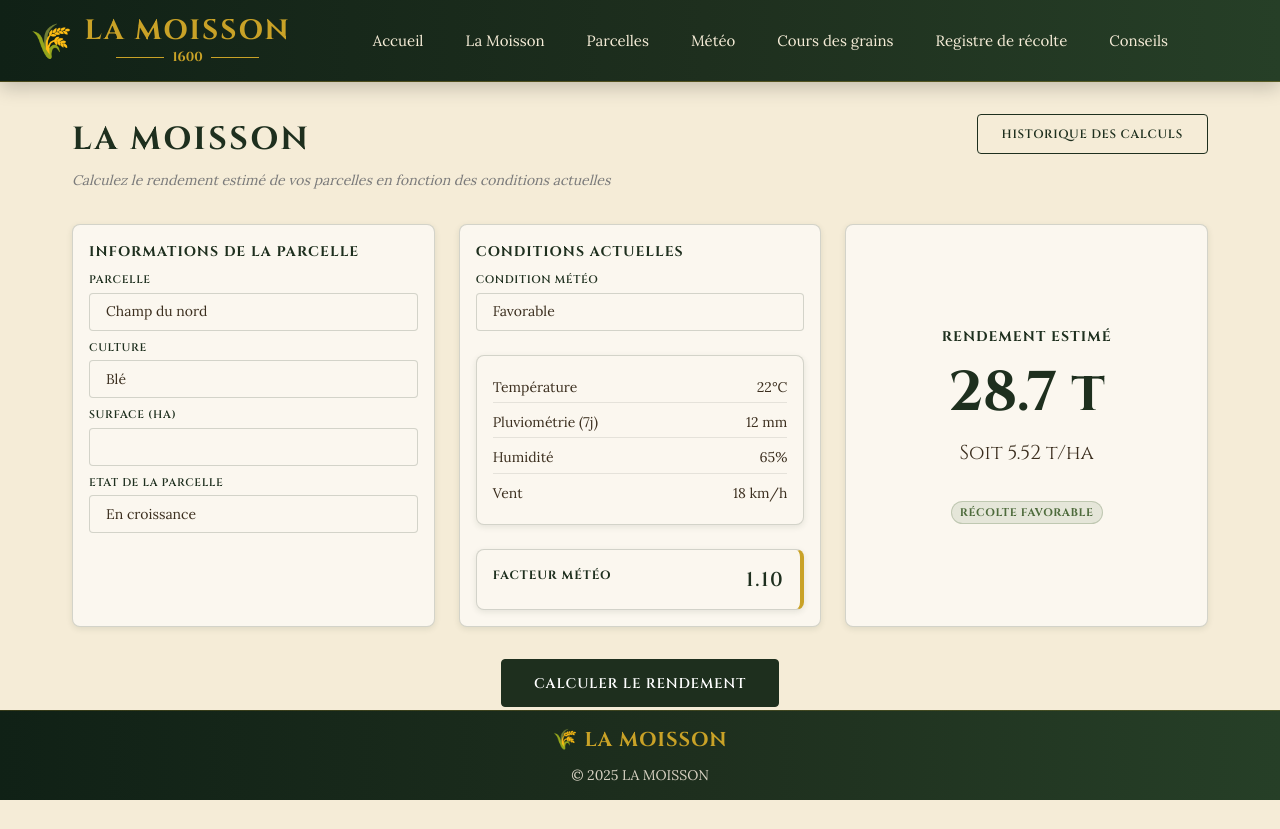
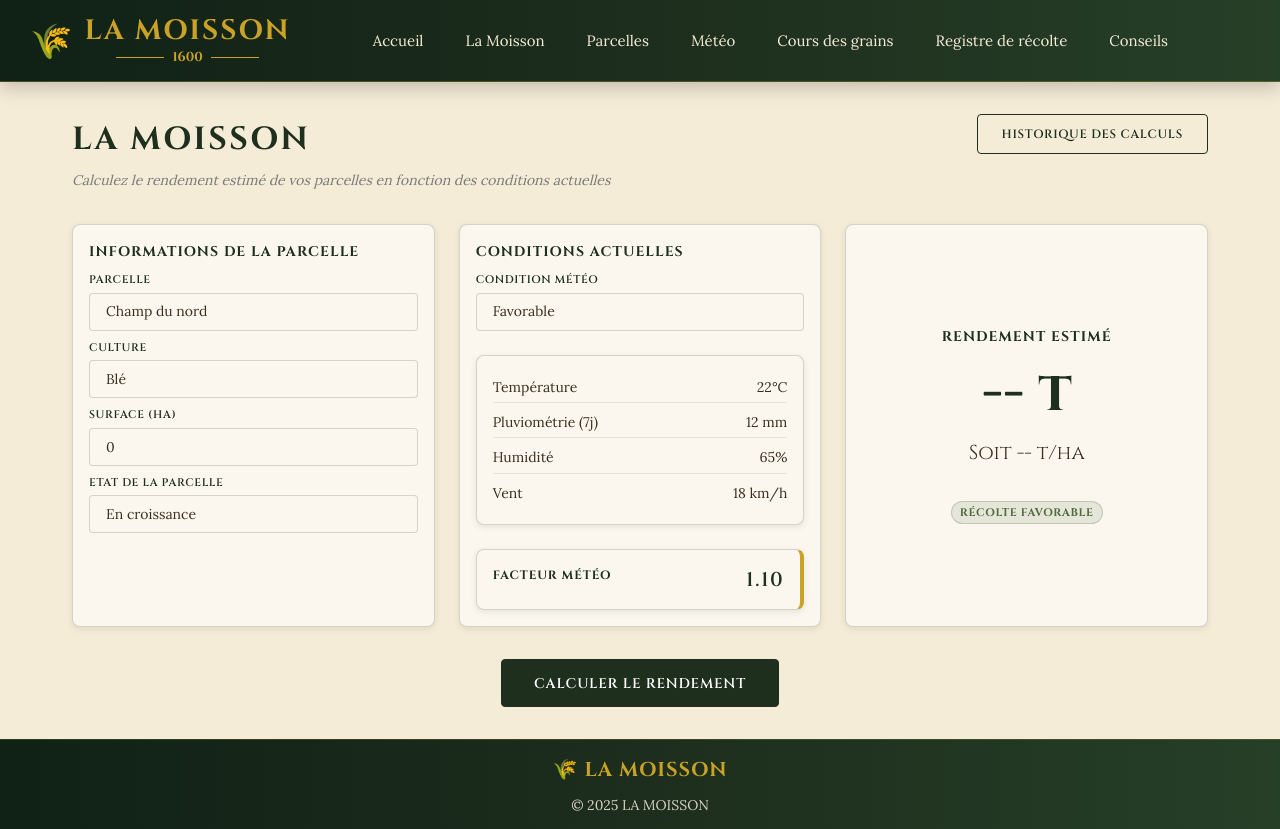
Before and after one commit to ulrich-742/La-moisson, a React (Vite) app: page /interface in a window 1280 px wide. Before the commit the page ends 800 px from the top, so only its background shows below. Built offline with nearby package versions, Linux system fonts and the light colour scheme.

Commit message:
props and states

```diff
--- a/src/Components/Footer/Footer.css
+++ b/src/Components/Footer/Footer.css
@@ -1,5 +1,4 @@
 .footer {
-  position: fixed;
   bottom: 0;
   left: 0;
 
@@ -7,12 +6,10 @@
 
   height: 90px;
 
-  background: linear-gradient(
-    to right,
-    #102116 0%,
-    #1e2f1e 55%,
-    #263f27 100%
-  );
+  background: linear-gradient(to right,
+      #102116 0%,
+      #1e2f1e 55%,
+      #263f27 100%);
 
   color: #f5ecd7;
 
--- a/src/Components/InterfaceCards/CardConditions.tsx
+++ b/src/Components/InterfaceCards/CardConditions.tsx
@@ -1,4 +1,10 @@
-function CardConditions() {
+type CardConditionsProps = {
+    conditionMeteo: string;
+    onConditionMeteoChange: (v: string) => void;
+}
+
+
+function CardConditions({ conditionMeteo, onConditionMeteoChange }: CardConditionsProps) {
     return (
         <div className="card card-conditions">
             <h2 className="card__title">CONDITIONS ACTUELLES</h2>
@@ -6,8 +12,10 @@ function CardConditions() {
             <div className="field">
                 <label className="field__label">Condition météo</label>
                 <div className="select">
-                    <select className="select__input">
-                        <option>Favorable</option>
+                    <select className="select__input" value={conditionMeteo} onChange={e => onConditionMeteoChange(e.target.value)}>
+                        <option value="Favorable">Favorable</option>
+                        <option value="Neutre">Neutre</option>
+                        <option value="Défavorable">Défavorable</option>
                     </select>
                 </div>
             </div>
--- a/src/Components/InterfaceCards/CardParcelle.tsx
+++ b/src/Components/InterfaceCards/CardParcelle.tsx
@@ -1,4 +1,15 @@
-function CardParcelle() {
+
+type CardParcelleProps = {
+    surface: number;
+    culture: string;
+    etat: string;
+    onSurfaceChange: (v: number) => void;
+    onCultureChange: (v: string) => void;
+    onEtatChange: (v: string) => void;
+}
+
+
+function CardParcelle({ surface, culture, etat, onSurfaceChange, onCultureChange, onEtatChange }: CardParcelleProps) {
     return (
         <div className="card">
             <h2 className="card__title"> Informations de la Parcelle</h2>
@@ -15,22 +26,30 @@ function CardParcelle() {
             <div className="field">
                 <label className="field__label"> Culture </label>
                 <div className="select">
-                    <select className="select__input">
-                        <option>Blé </option>
+                    <select className="select__input" value={culture} onChange={e => onCultureChange(e.target.value)}>
+                        <option>Blé</option>
+                        <option>Maïs</option>
+                        <option>Orge</option>
                     </select>
                 </div>
             </div>
 
             <div className="field">
                 <label className="field__label"> Surface (ha)</label>
-                <input className="field__input" type="number" defaultValue="" />
+                <input
+                    className="field__input"
+                    type="number"
+                    value={surface}
+                    onChange={e => onSurfaceChange(Number(e.target.value))} />
             </div>
 
             <div className="field">
                 <label className="field__label">Etat de la parcelle</label>
                 <div className="select">
-                    <select className="select__input">
-                        <option> En croissance</option>
+                    <select className="select__input" value={etat} onChange={e => onEtatChange(e.target.value)}>
+                        <option>En croissance</option>
+                        <option>Semée</option>
+                        <option>Au repos</option>
                     </select>
                 </div >
             </div>
--- a/src/Components/InterfaceCards/CardRendement.tsx
+++ b/src/Components/InterfaceCards/CardRendement.tsx
@@ -1,16 +1,19 @@
 import "./CardRendement.css";
 
-function CardRendement() {
+function CardRendement({ rendementTotal, rendementHa }: {
+    rendementTotal: string,
+    rendementHa: string
+}) {
     return (
         <div className="card card-rendement">
             <h2 className="card__title">RENDEMENT ESTIMÉ</h2>
 
-            <div className="card-rendement__value">
-                28.7 t
+            <div className="card-rendement__value">{rendementTotal} t
+
             </div>
 
             <div className="card-rendement__subtitle">
-                Soit 5.52 t/ha
+                Soit {rendementHa} t/ha
             </div>
 
             <div className="badge badge--growing mt-3">
--- a/src/Pages/Interface/Interface.tsx
+++ b/src/Pages/Interface/Interface.tsx
@@ -1,14 +1,33 @@
 import "./Interface.css";
+import { useState } from "react";
+import { calculerRendement } from "../../utils/CalculRendement";
 import CardParcelle from "../../Components/InterfaceCards/CardParcelle";
 import CardConditions from "../../Components/InterfaceCards/CardConditions";
 import CardRendement from "../../Components/InterfaceCards/CardRendement";
 
+
 {/* HEADER */ }
 
 function Interface() {
+
+    const [surface, setSurface] = useState(0);
+    const [culture, setCulture] = useState("Blé");
+    const [etat, setEtat] = useState("En croissance");
+    const [conditionMeteo, setConditionMeteo] = useState("Favorable");
+    const [resultat, setResultat] = useState<{ rendementHa: string, rendementTotal: string } | null>(null);
+
+    function handleCalculer() {
+        const res = calculerRendement({
+            surface,
+            culture,
+            etat,
+            conditionMeteo,
+        });
+        setResultat(res);
+    }
+
     return (
         <div className="interface">
-            <div>
             <div className="interface-header">
                 <div className="interface-header__titles">
                     <h1>La Moisson</h1>
@@ -20,16 +39,25 @@ function Interface() {
             {/* CARDS */}
 
             <div className="interface-cards">
-                    <CardParcelle />
-                    <CardConditions />
-                    <CardRendement />
+                <CardParcelle
+                    surface={surface}
+                    culture={culture}
+                    etat={etat}
+                    onSurfaceChange={setSurface}
+                    onCultureChange={setCulture}
+                    onEtatChange={setEtat} />
+                <CardConditions
+                    conditionMeteo={conditionMeteo}
+                    onConditionMeteoChange={setConditionMeteo} />
+                <CardRendement
+                    rendementTotal={resultat?.rendementTotal ?? "--"}
+                    rendementHa={resultat?.rendementHa ?? "--"} />
             </div>
 
             <div className="interface-footer">
-                    <button className="btn btn--primary btn--lg">
+                <button className="btn btn--primary btn--lg" onClick={handleCalculer}>
                     Calculer le rendement
                 </button>
-                </div>
             </div>
         </div>
     );
--- a/src/main.tsx
+++ b/src/main.tsx
@@ -13,7 +13,7 @@ import "./index.css";
 import App from "./App";
 
 import Interface from "./Pages/Interface/Interface";
-import Parcelles from "./Pages/Parcelles/Parcelles";
+// import Parcelles from "./Pages/Parcelles/Parcelles";
 // import Meteo from "./Components/Pages/Meteo";
 // import CoursGrains from "./Components/Pages/CoursGrains";
 // import Registre from "./Components/Pages/Registre";
--- /dev/null
+++ b/src/utils/CalculRendement.tsx
@@ -0,0 +1,36 @@
+const rendementBase: Record<string, number> = {
+    "Blé": 6.5,
+    "Maïs": 9.0,
+    "Orge": 5.5,
+};
+
+const facteurEtat: Record<string, number> = {
+    "En croissance": 1.0,
+    "Semée": 0.6,
+    "Au repos": 0.0,
+};
+
+const facteurMeteo: Record<string, number> = {
+    "Favorable": 1.10,
+    "Neutre": 1.00,
+    "Défavorable": 0.85,
+};
+
+export function calculerRendement(parcelle: {
+    surface: number;
+    culture: string;
+    etat: string;
+    conditionMeteo: string;
+}) {
+    const base = rendementBase[parcelle.culture] ?? 6;
+    const etat = facteurEtat[parcelle.etat] ?? 1;
+    const meteo = facteurMeteo[parcelle.conditionMeteo] ?? 1;
+
+    const rendementHa = base * etat * meteo;
+    const rendementTotal = rendementHa * parcelle.surface;
+
+    return {
+        rendementHa: rendementHa.toFixed(2),
+        rendementTotal: rendementTotal.toFixed(1),
+    };
+}
```
Lines whose indentation alone changed are shown as unchanged.
